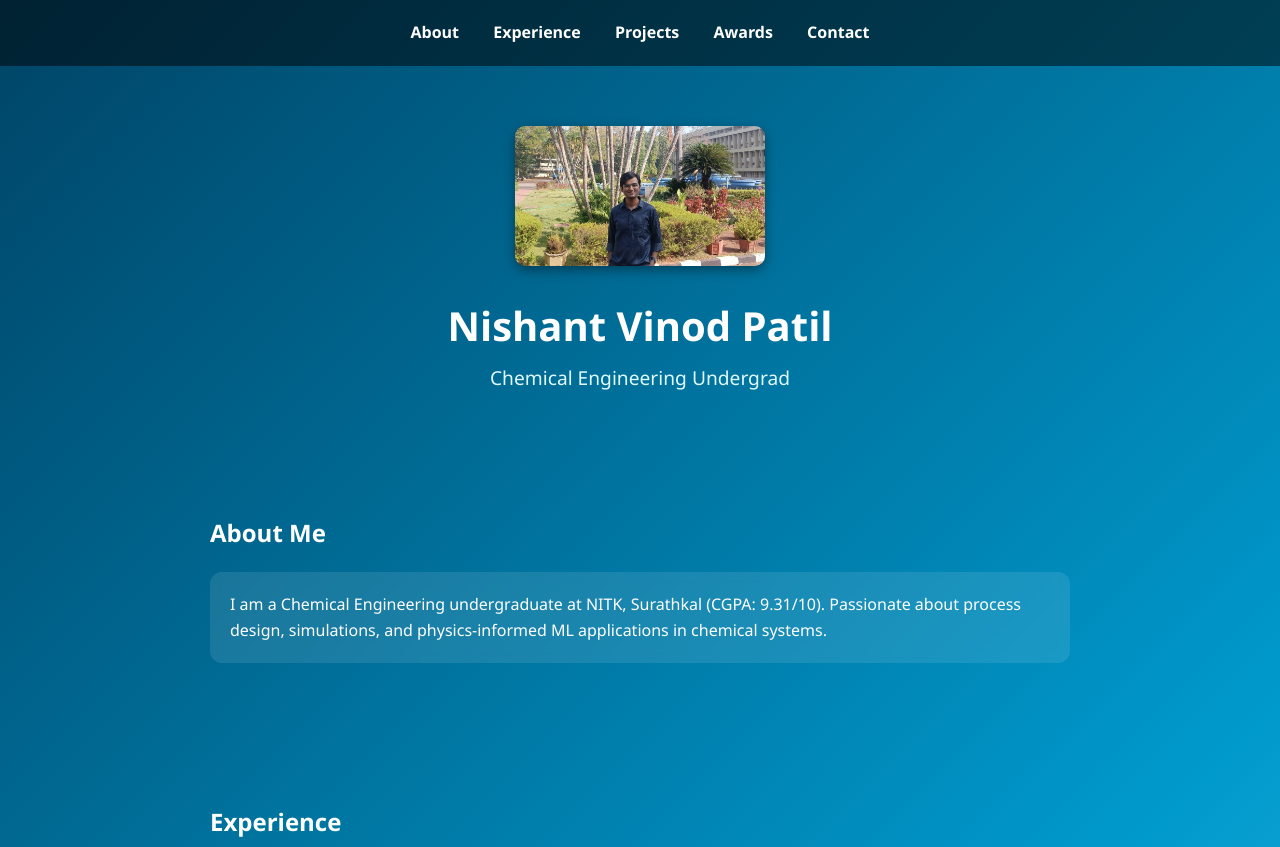
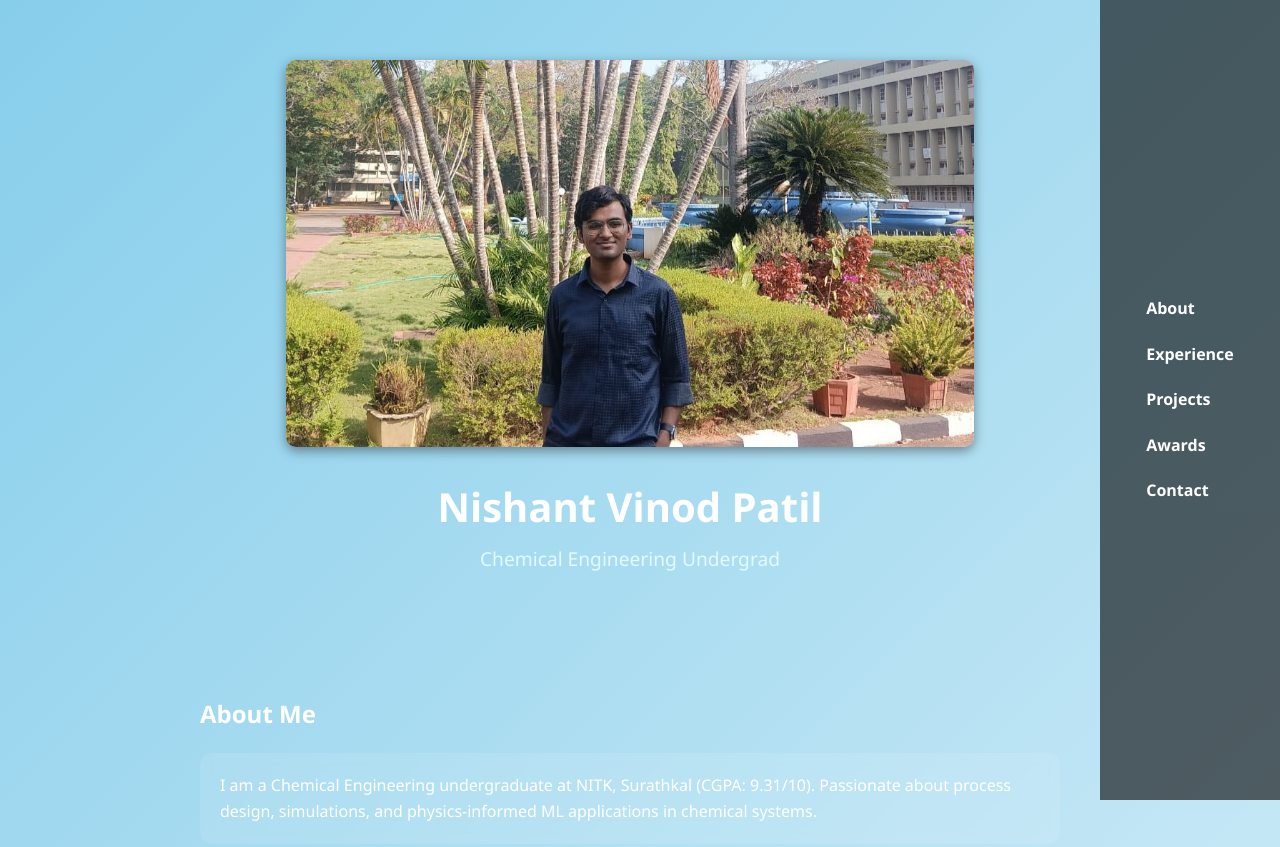
Before and after one commit to nishant2004patil/my-Portfolio, a plain HTML site: page index.html in a window 1280 px wide. Shown: the top 847 px of the page. Drawn offline with Linux system fonts and the light colour scheme.

Commit message:
Update styles.css

```diff
--- a/styles.css
+++ b/styles.css
@@ -2,40 +2,41 @@
 
 body {
   font-family: 'Segoe UI', Arial, sans-serif;
-  background: linear-gradient(135deg, #004466, #0099cc, #66d9ff);
+  background: linear-gradient(135deg, skyblue, white);
   color: #fff;
   line-height: 1.6;
 }
 
 header {
-  background: rgba(0,0,0,0.5);
-  padding: 20px;
-  text-align: center;
-  position: sticky;
+  position: fixed;
+  right: 0;
   top: 0;
+  height: 100%;
+  width: 180px;   /* sidebar width */
+  background: rgba(0, 0, 0, 0.6);
+  display: flex;
+  flex-direction: column;
+  justify-content: center;
+  align-items: center;
   z-index: 1000;
 }
 
+nav {
+  display: flex;
+  flex-direction: column;
+  gap: 20px;
+}
+
 nav a {
-  margin: 0 15px;
   color: #fff;
   text-decoration: none;
   font-weight: bold;
-  position: relative;
   transition: color 0.3s;
 }
 
-nav a::after {
-  content: '';
-  position: absolute;
-  left: 0; bottom: -4px;
-  width: 0%; height: 2px;
-  background: #66d9ff;
-  transition: width 0.3s;
+nav a:hover {
+  color: #66d9ff;
 }
-
-nav a:hover { color: #66d9ff; }
-nav a:hover::after { width: 100%; }
 
 .hero {
   text-align: center;
@@ -43,10 +44,12 @@ nav a:hover::after { width: 100%; }
 }
 
 .hero img {
-  max-width: 250px;
+  width: 80%;         /* makes it stretch most of the screen width */
+  max-width: 900px;   /* don’t let it become too huge */
   border-radius: 10px;
   box-shadow: 0 4px 12px rgba(0,0,0,0.4);
 }
+
 
 .hero h1 {
   font-size: 2.5rem;
@@ -105,3 +108,8 @@ footer {
   color: #eee;
   margin-top: 40px;
 }
+
+
+main, section, footer {
+  margin-right: 200px;  /* push content away from sidebar */
+}
```
